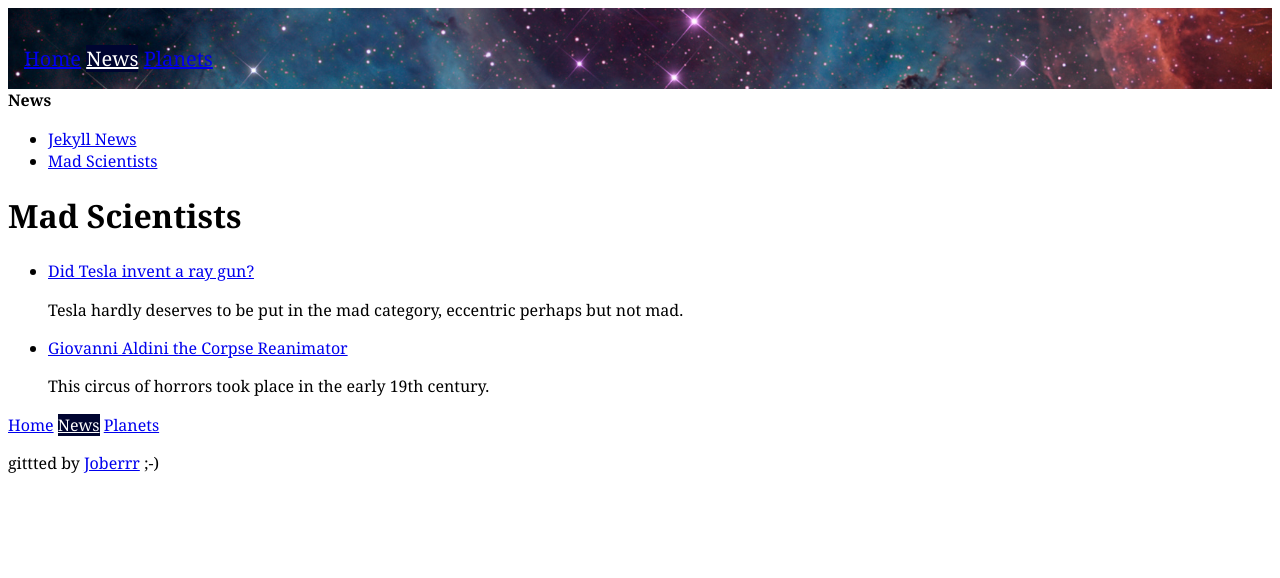
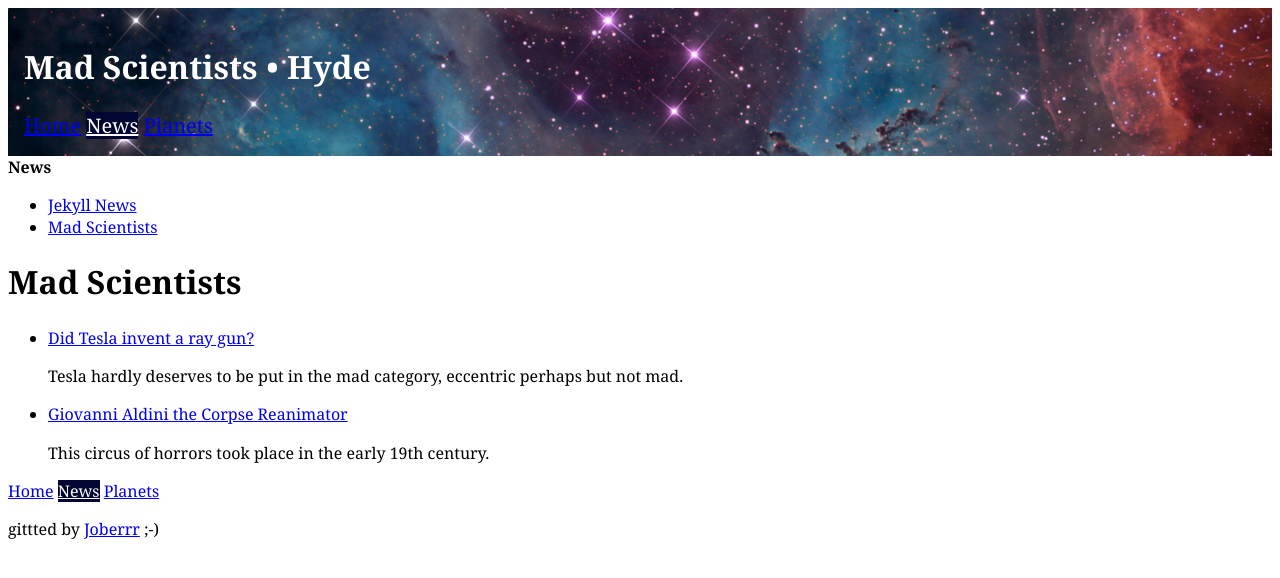
Before and after one commit to Joberrr/hide, a Jekyll site: the page built from scientists.html, in a window 1280 px wide. Shown: the top 578 px of the page. Built offline with Jekyll 4.4.1, drawn with Linux system fonts in a browser that asks for light colours; Markdown is read by kramdown in place of the engine named in the settings.

Commit message:
sitemap to include pages

```diff
--- a/_includes/sitemap-entry.xml
+++ b/_includes/sitemap-entry.xml
@@ -3,8 +3,12 @@
 	  <loc>http://joberrr.github.io{{site.baseurl}}{{include.entry.url}}</loc>
 		{% if include.entry.changefreq %}
 		  <changefreq>{{include.entry.changefreq}}</changefreq>
+		{% else %}
+		  <priority>monthly</priority>
 		{% endif %}
 		{% if include.entry.priority %}
 		  <priority>{{include.entry.priority}}</priority>
+		{% else %}
+		  <priority>0.5</priority>
 		{% endif %}
 </url>
--- a/_layouts/default.html
+++ b/_layouts/default.html
@@ -3,8 +3,8 @@
 	<head>
 		<meta charset="utf-8">
 
-		<title>{% if page.title %}{{page.title}} • {% endif %}</title>
-		<meta name="description" content="">
+		<title>{% if page.title %}{{page.title}} • {% endif %}Hyde the Jekyll Site</title>
+		<meta name="description" content="{% if page.meta %}{{page.meta}} • {% endif %}">
 		<meta name="author" content="Jobe Roberts">
 
 		<meta name="viewport" content="width=device-width; initial-scale=1.0">
@@ -17,7 +17,7 @@
 
 	<body>
 		<header class="masthead {{page.mastheadClass}}">
-			<h1>{% if page.title Hide %}{{page.title}} • {% endif %}</h1>
+			<h1>{% if page.title Hide %}{{page.title}} • {% endif %}Hyde</h1>
 			{% include nav.html navclass='nav-top' %}
 		</header>
 	{{content}}
--- a/index.html
+++ b/index.html
@@ -1,6 +1,8 @@
 ---
 layout: default
 title: Home Page
+changefreq: weekly
+priority: 1
 ---
 		<div>
 			<header>
--- a/scientists.html
+++ b/scientists.html
@@ -1,5 +1,6 @@
 ---
 layout: news
+title: Mad Scientists
 ---
 
 <h1>Mad Scientists</h1>
--- a/sitemap.xml
+++ b/sitemap.xml
@@ -9,7 +9,7 @@
 	  {% include sitemap-entry.xml entry=post %}
 	{% endfor %}
 
-	{% for post in site.pages %}
+	{% for page in site.pages %}
 	{% if page.layout %}
 	  {% include sitemap-entry.xml entry=page %}
 	  {% endif %}
```
